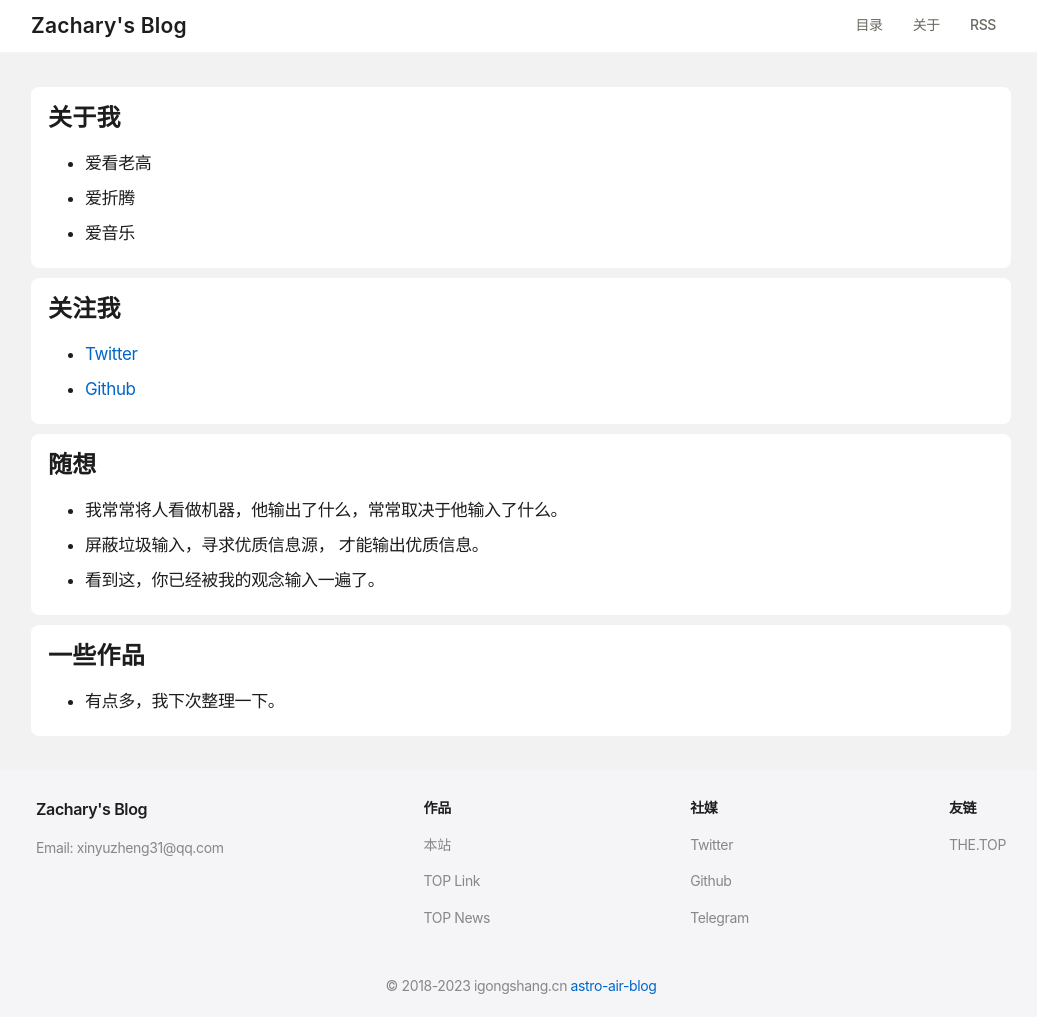
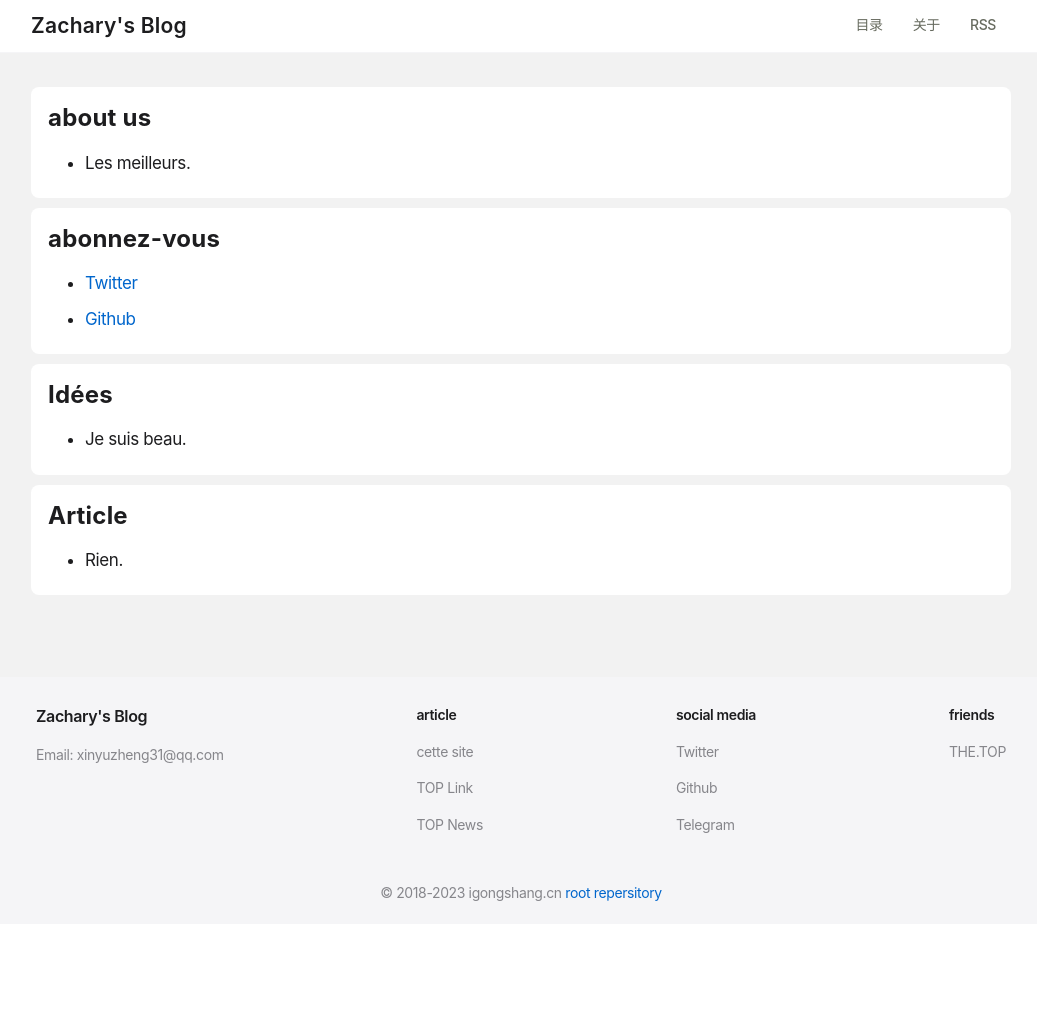
Before and after one commit to gongshangzheng/blog, an Astro site: page /about in a window 1280 px wide. Shown: the whole page, without its empty margins (119-1156 px from the left). After the commit the page ends 924 px from the top, so only its background shows below. Built offline with nearby package versions, Linux system fonts and the light colour scheme; Astro itself is replaced by a stand-in of ours.

Commit message:
Complexité IA

```diff
--- a/src/components/Footer.astro
+++ b/src/components/Footer.astro
@@ -17,21 +17,21 @@ const year = date.getFullYear();
           </div>
 
           <div class="item products">
-            <div class="item-title">作品</div>
-            <a href="/" target="_blank">本站</a>
+            <div class="item-title">article</div>
+            <a href="/" target="_blank">cette site</a>
             <a href="https://the.top" target="_blank">TOP Link</a>
             <a href="https://news.the.top" target="_blank">TOP News</a>
           </div>
 
           <div class="item community">
-            <div class="item-title">社媒</div>
+            <div class="item-title">social media</div>
             <a href="https://twitter.com/austinit" target="_blank">Twitter</a>
             <a href="https://github.com/austin2035" target="_blank">Github</a>
             <a href="https://t.me/austin2035" target="_blank">Telegram</a>
           </div>
 
           <div class="item resources">
-            <div class="item-title">友链</div>
+            <div class="item-title">friends</div>
             <a href="https://the.top">THE.TOP</a>
           </div>
         </div>
@@ -39,7 +39,7 @@ const year = date.getFullYear();
       <div class="bottom">
         <div class="copyright">
           &copy; {`2018-${year}  ${SITE_NAME}`}
-          <a href="//github.com/austin2035/astro-air-blog">astro-air-blog</a>
+          <a href="//github.com/gongshangzheng/blog">root repersitory</a>
         </div>
       </div>
     </div>
--- a/src/pages/404.astro
+++ b/src/pages/404.astro
@@ -8,7 +8,7 @@ import ArchivePostList from "../layouts/ArchivePostList.astro";
     <div class="section-content section-tag">
       <div class="archive-tag">
         <h2 class="tag-header">404 Not Found</h2>
-        <div class="tag-post-list">来到了一片荒原，这里什么都没有。</div>
+        <div class="tag-post-list">Il n'y a Rien.</div>
       </div>
     </div>
   </section>
--- a/src/pages/about.astro
+++ b/src/pages/about.astro
@@ -2,22 +2,20 @@
 import BaseLayout from "../layouts/BaseLayout.astro";
 ---
 
-<BaseLayout primaryTitle="关于">
+<BaseLayout primaryTitle="about us">
   <section class="archive">
     <div class="section-content section-tag">
       <div class="archive-tag">
-        <h2 class="tag-header">关于我</h2>
+        <h2 class="tag-header">about us</h2>
         <div class="tag-post-list">
           <ul>
-            <li>爱看老高</li>
-            <li>爱折腾</li>
-            <li>爱音乐</li>
+            <li>Les meilleurs.</li>
           </ul>
         </div>
       </div>
 
       <div class="archive-tag">
-        <h2 class="tag-header">关注我</h2>
+        <h2 class="tag-header">abonnez-vous</h2>
         <div class="tag-post-list">
           <ul>
             <li>
@@ -31,22 +29,20 @@ import BaseLayout from "../layouts/BaseLayout.astro";
       </div>
 
       <div class="archive-tag">
-        <h2 class="tag-header">随想</h2>
+        <h2 class="tag-header">Idées</h2>
         <div class="tag-post-list">
           <ul>
-            <li>我常常将人看做机器，他输出了什么，常常取决于他输入了什么。</li>
-            <li>屏蔽垃圾输入，寻求优质信息源， 才能输出优质信息。</li>
-            <li>看到这，你已经被我的观念输入一遍了。</li>
+            <li>Je suis beau.</li>
           </ul>
         </div>
       </div>
 
       <div class="archive-tag">
-        <h2 class="tag-header">一些作品</h2>
+        <h2 class="tag-header">Article</h2>
         <div class="tag-post-list">
           <ul>
             <li>
-              有点多，我下次整理一下。
+              Rien.
             </li>
           </ul>
         </div>
--- a/src/pages/index.astro
+++ b/src/pages/index.astro
@@ -9,7 +9,7 @@ allPosts.sort((a, b) => Date.parse(b.frontmatter.pubDate) - Date.parse(a.frontma
 <BaseLayout>
   <section class="everydayfeed">
     <div class="section-content">
-      <h2 class="section-head">最新文章</h2>
+      <h2 class="section-head">Les articles les plus nouveaux</h2>
       <ul role="list" class="section-tiles">
         {
           // tile-hero
@@ -43,7 +43,7 @@ allPosts.sort((a, b) => Date.parse(b.frontmatter.pubDate) - Date.parse(a.frontma
 
   <section class="more-from-newsroom">
     <div class="section-content">
-      <h2 class="section-head">更多文章</h2>
+      <h2 class="section-head">Plus</h2>
 
 
       <ul role="list" class="section-tiles">
@@ -58,7 +58,7 @@ allPosts.sort((a, b) => Date.parse(b.frontmatter.pubDate) - Date.parse(a.frontma
         }
       </ul>
       <div class="view-archive-wrapper">
-        <a href="/archive" class="cta-primary-light" data-analytics-region="router" data-analytics-title="view archive">阅读历史文章</a>
+        <a href="/archive" class="cta-primary-light" data-analytics-region="router" data-analytics-title="view archive">View archive</a>
       </div>
     </div>
   </section>
```
Also changed, not shown: src/pages/posts/golang.md (+2 -2 lines), src/pages/posts/talk-golang-slice.md (+1 -1 lines).
